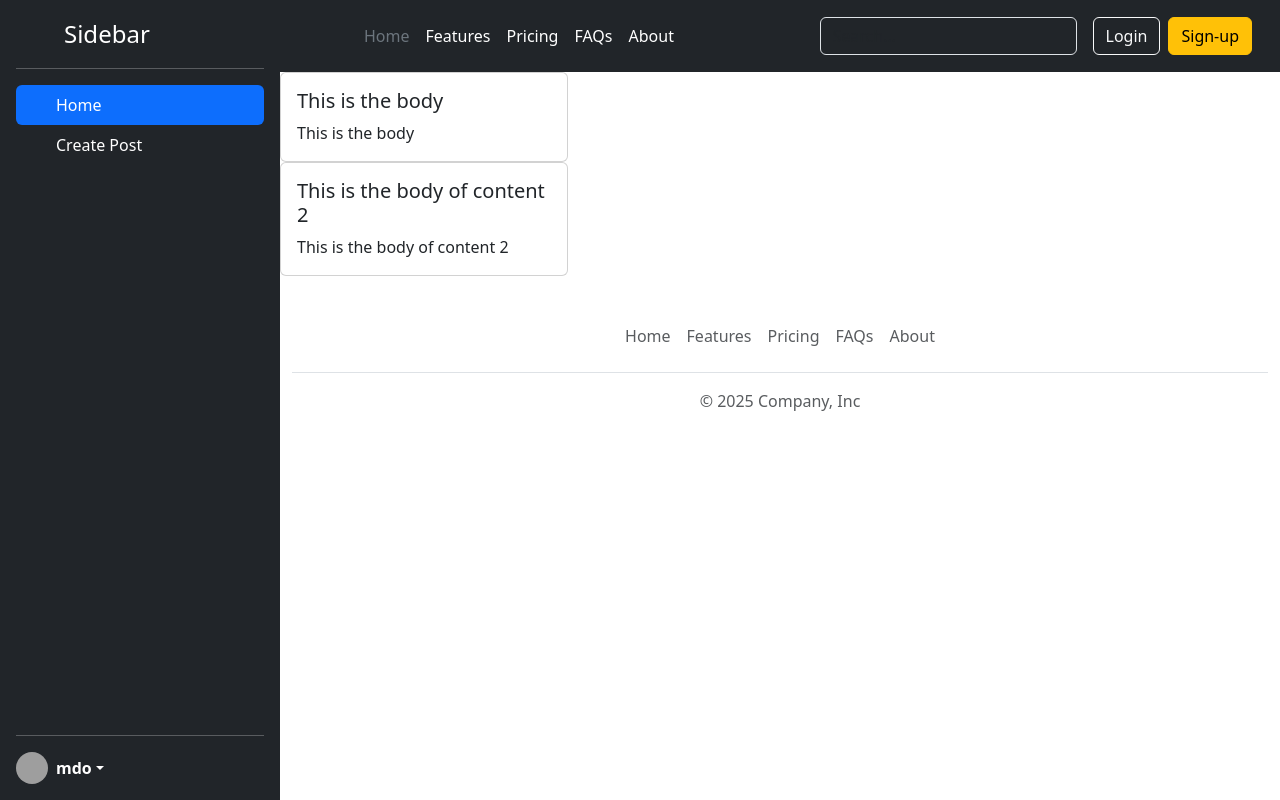
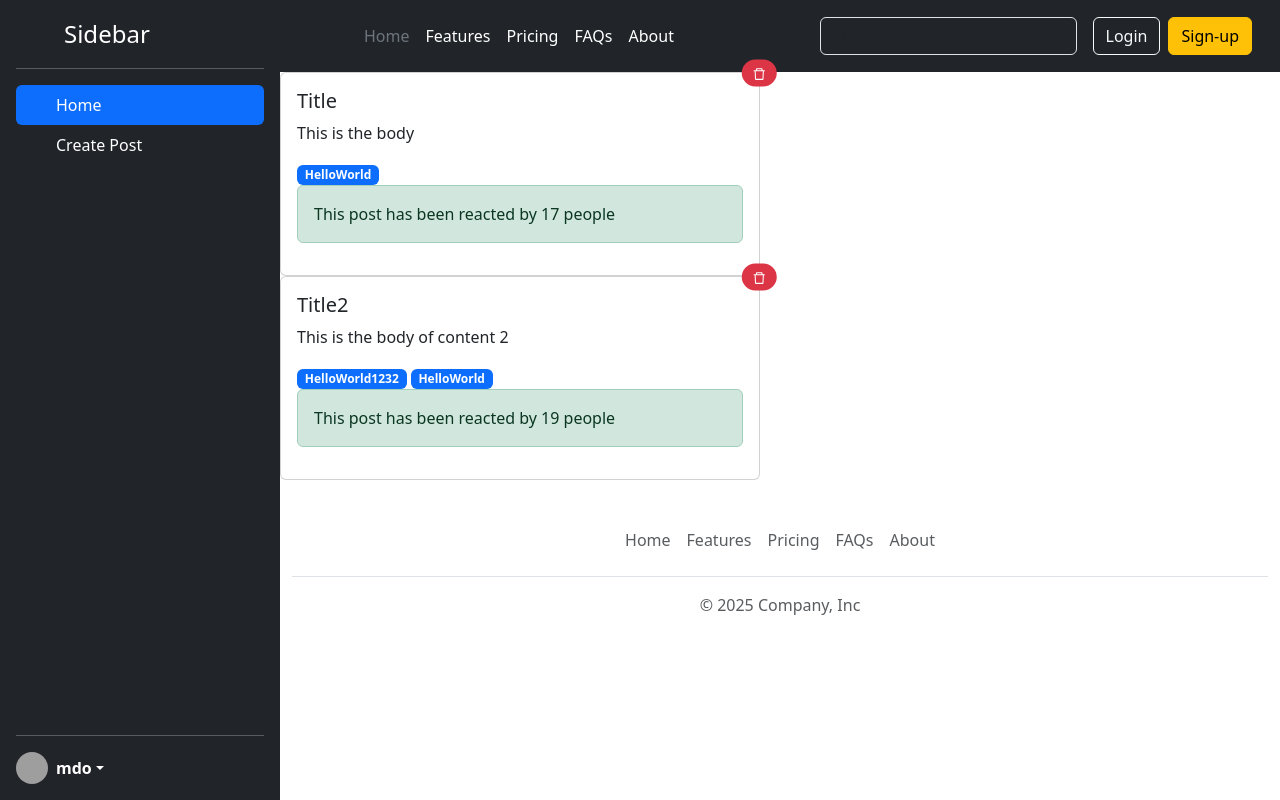
Before and after one commit to Ayush201738982361/react_socialmedia_project, a React (Vite) app in the folder client/: page / in a window 1280 px wide. Built offline with nearby package versions, Linux system fonts and the light colour scheme; grey boxes are pictures that could not be loaded.

Commit message:
Bootstrap component for delete button

```diff
--- a/client/src/components/Post.jsx
+++ b/client/src/components/Post.jsx
@@ -1,13 +1,35 @@
+import { AiOutlineDelete } from "react-icons/ai";
+import { useContext } from "react";
+import { PostList } from "../store/post-list-store";
+
 function Post({ post }) {
+  const { deletePost } = useContext(PostList);
+
   return (
-    <>
-      <div className="post-card card" style={{ width: "18rem" }}>
-        <div className="card-body">
-          <h5 className="card-title">{post.body}</h5>
-          <p className="card-text">{post.body}</p>
+    <div className="post-card card" style={{ width: "30rem" }}>
+      <div className="card-body">
+        <h5 className="card-title">
+          {post.title}
+          <span
+            className="position-absolute top-0 start-100 translate-middle badge rounded-pill bg-danger"
+            onClick={() => {
+              deletePost(post.id);
+            }}
+          >
+            <AiOutlineDelete />
+          </span>
+        </h5>
+        <p className="card-text">{post.body}</p>
+        {post.tags.map((tag) => (
+          <span key={tag} className="badge bg-primary me-1 hashtag">
+            {tag}
+          </span>
+        ))}
+        <div className="alert alert-success reactions" role="alert">
+          This post has been reacted by {post.reactions} people
         </div>
       </div>
-    </>
+    </div>
   );
 }
 
```
